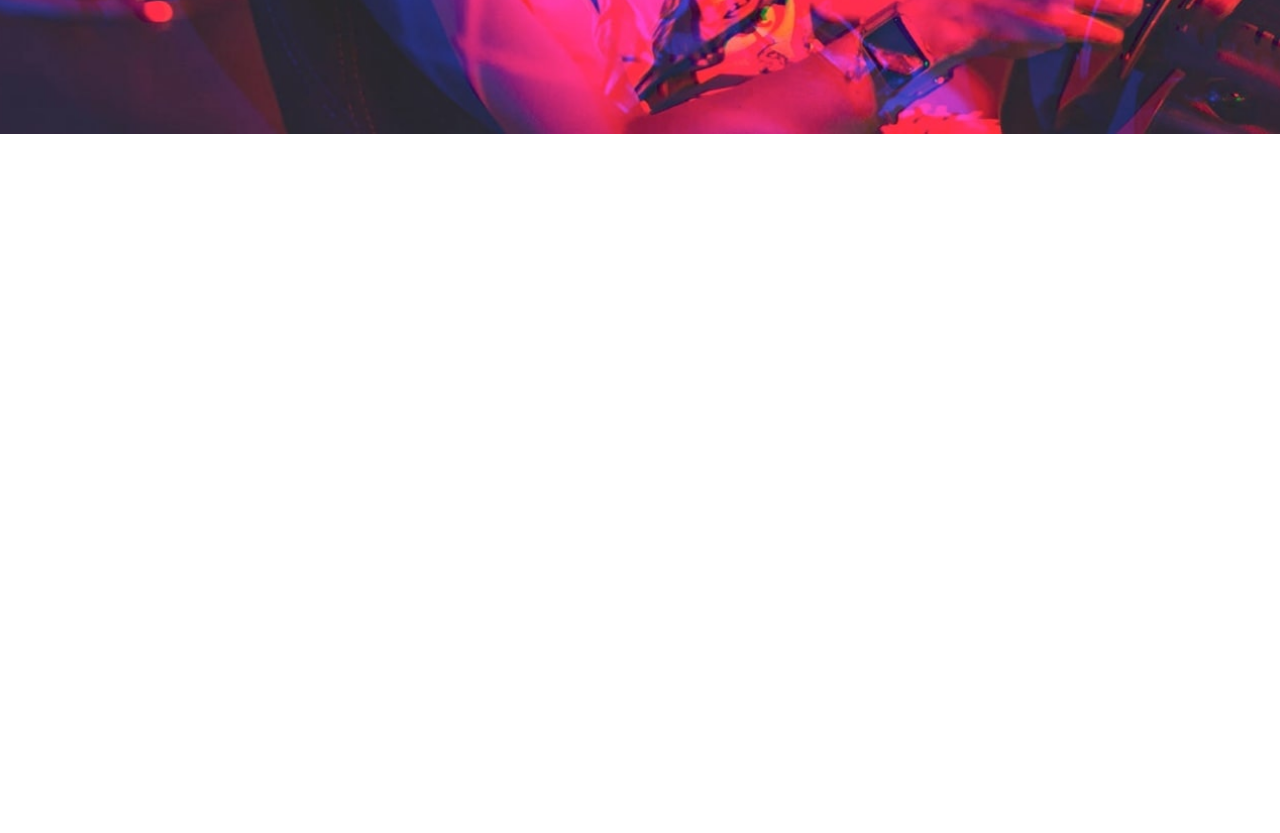
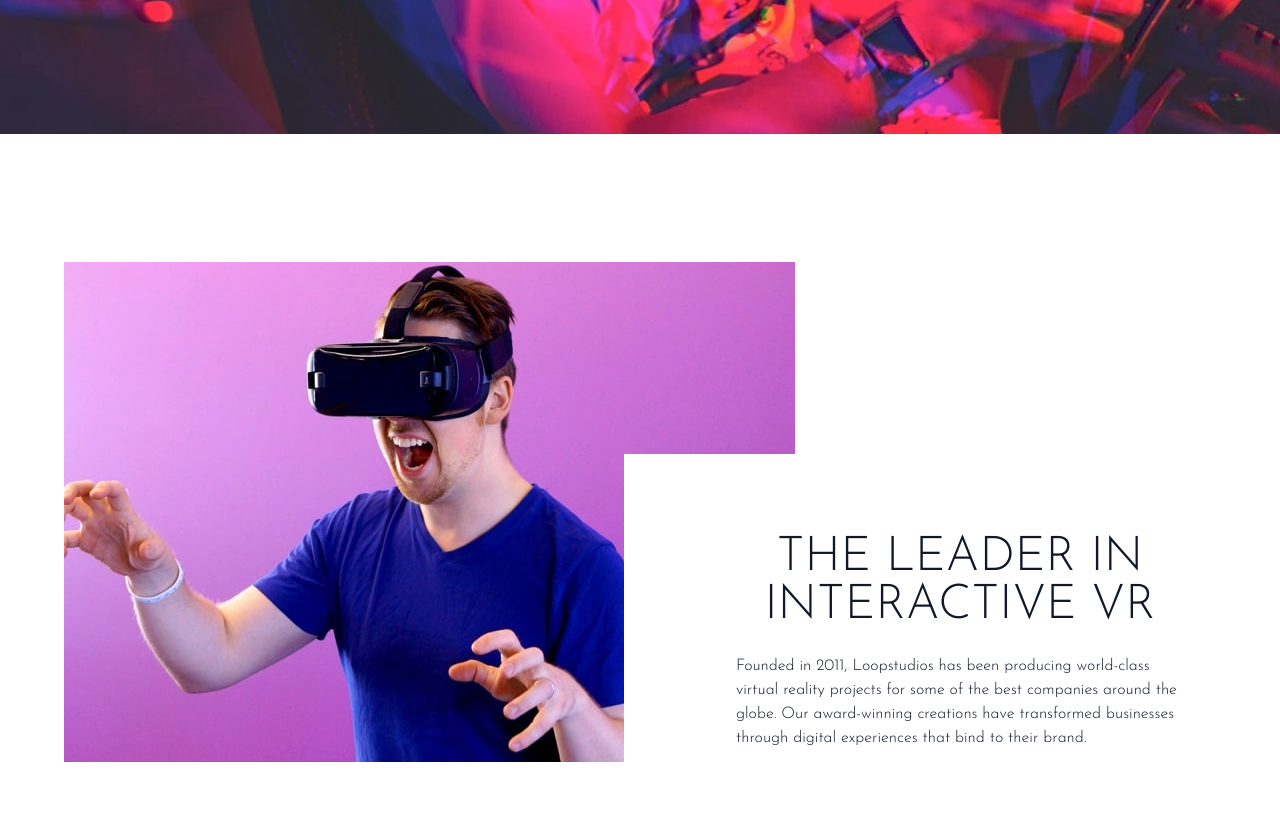
Before and after one commit to JuzerShakir/loopstudio, a website: page index.html in a window 1280 px wide. Shown: the part 522-1355 px from the top of the page. Before the commit the page ends 800 px from the top, so only its background shows below. Drawn offline with Linux system fonts and the light colour scheme.

Commit message:
add feature section

```diff
--- a/index.html
+++ b/index.html
@@ -84,5 +84,33 @@
         </div>
       </div>
     </section>
+
+    <!-- Feature Section -->
+    <section id="feature">
+      <!-- Feature Container -->
+      <div
+        class="relative container flex flex-col max-w-6xl mx-auto my-32 px-6 text-gray-900 md:flex-row md:px-0"
+      >
+        <!-- Image -->
+        <img src="images/desktop/image-interactive.jpg" alt="" />
+
+        <!-- Text -->
+        <div
+          class="flex flex-col items-center top-48 pr-0 bg-white md:absolute md:right-0 md:py-20 md:pl-20"
+        >
+          <h2
+            class="max-w-lg mt-10 mb-6 font-sans text-4xl text-center text-gray-900 uppercase md:text-5xl md:mt-0"
+          >
+            The Leader in interactive vr
+          </h2>
+          <p class="max-w-md text-center md:text-left">
+            Founded in 2011, Loopstudios has been producing world-class virtual
+            reality projects for some of the best companies around the globe.
+            Our award-winning creations have transformed businesses through
+            digital experiences that bind to their brand.
+          </p>
+        </div>
+      </div>
+    </section>
   </body>
 </html>
```
Also changed, not shown: css/style.css.
